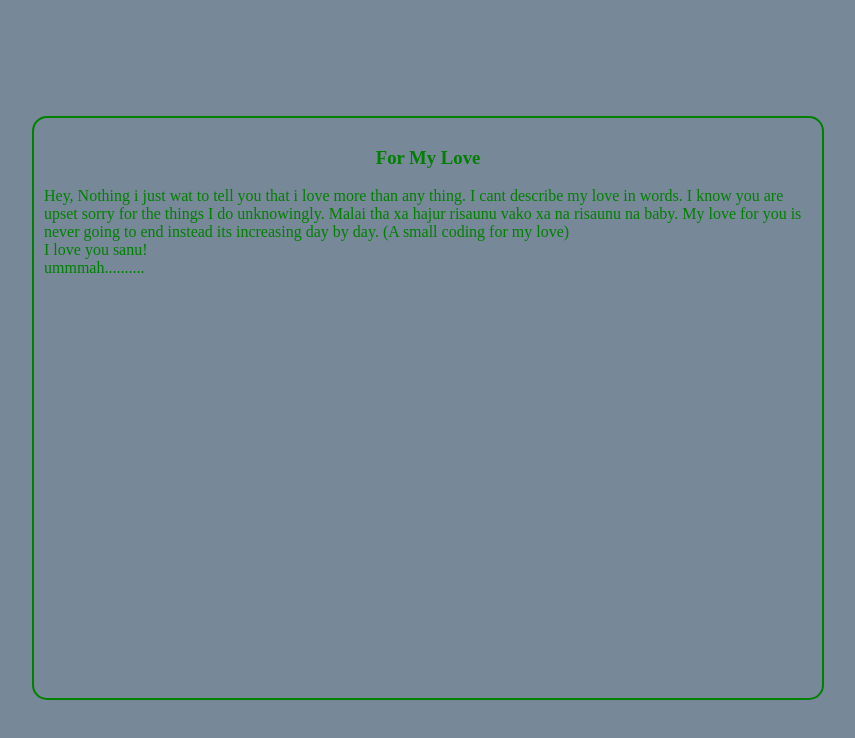
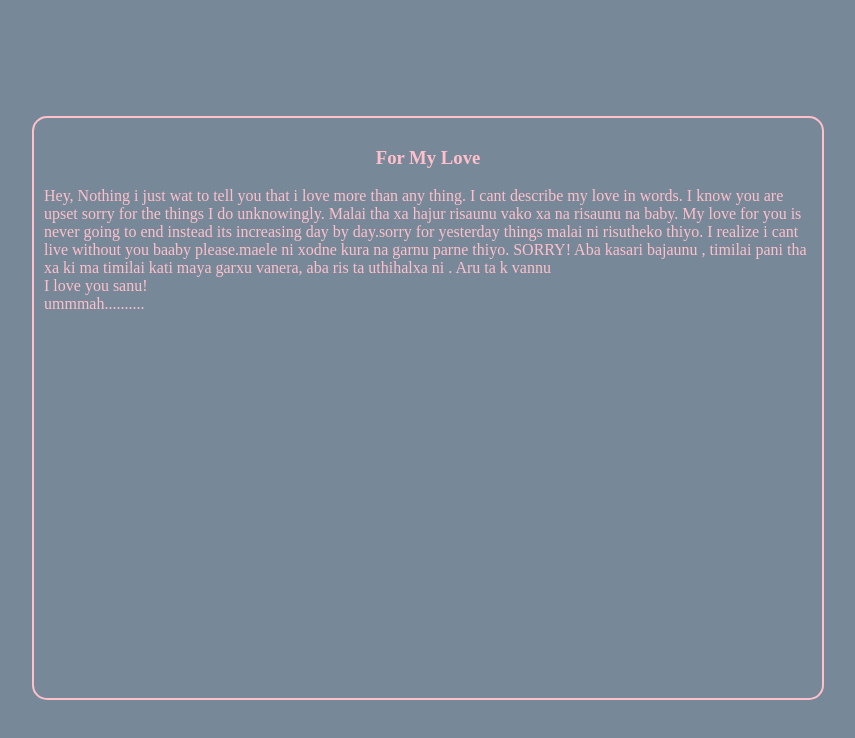
Before and after one commit to Raaz-yadav123/baby, a plain HTML site: page index.html in a window 1280 px wide. Shown: the whole page, without its empty margins (220-1075 px from the left). Drawn offline with Linux system fonts and the light colour scheme.

Commit message:
Add files via upload

```diff
--- a/index.html
+++ b/index.html
@@ -19,7 +19,7 @@ body{
     height: 70vh;
     width: 60vw;
     padding: 10px;
-    color: green;
+    color: pink;
 
 }
 @media(max-width:350px)
@@ -28,10 +28,10 @@ body{
         {
             border: solid 2px black;
             border-radius:15px;
-            height: 55vh;
+            height: 79vh;
             width: 60vw;
             padding: 10px;
-            color: red;
+            color:pink;
         }
         }
     </style>
@@ -44,7 +44,11 @@ body{
 Hey, Nothing i just wat to tell you that i love more than any thing. I cant describe my
 love in words. I know you are upset sorry for the things I do unknowingly.
 Malai tha xa hajur risaunu vako xa na risaunu na baby. My love for you is never going to
-end instead its increasing day by day. (A small coding for my love)
+end instead its increasing day by day.sorry for yesterday things malai ni risutheko thiyo.
+I realize i cant live without you baaby please.maele ni xodne kura na garnu parne thiyo.
+SORRY! Aba kasari bajaunu , timilai pani tha xa ki ma timilai kati maya garxu vanera,
+aba ris ta uthihalxa ni . Aru ta k vannu
+
 
 <br>
 I love you sanu! <br>
```
